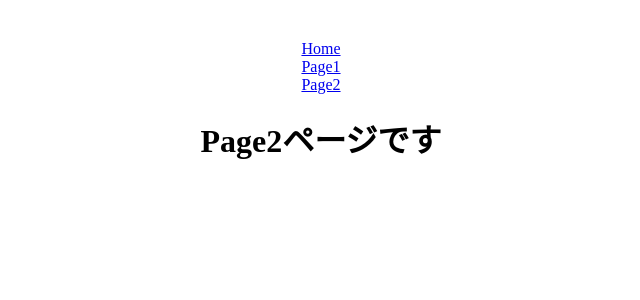
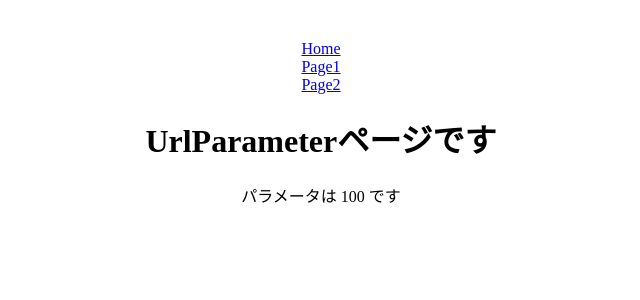
Before and after one commit to Hauru427/React-Router, a React (Vite) app: page /page2/100 in a window 1280 px wide. Shown: the top 300 px of the page, without its empty margins (319-959 px from the left). Built offline with nearby package versions, Linux system fonts and the light colour scheme.

Commit message:
URLパラメータ

```diff
--- /dev/null
+++ b/src/ UrlParameter.tsx
@@ -0,0 +1,11 @@
+import { useParams } from "react-router-dom";
+
+export const UrlParameter = () => {
+    const { id } = useParams();
+    return (
+        <div>
+            <h1> UrlParameterページです</h1>
+            <p>パラメータは {id} です</p>
+        </div>
+    );
+};
--- a/src/Page2.tsx
+++ b/src/Page2.tsx
@@ -1,7 +1,10 @@
+import { Link } from "react-router-dom";
+
 export const Page2 = () => {
     return (
         <div>
             <h1>Page2ページです</h1>
+            <Link to="/page2/100">URL Parameter</Link>
         </div>
     );
 };
--- /dev/null
+++ b/src/router/Page2Routes.tsx
@@ -0,0 +1,15 @@
+import { UrlParameter } from "../ UrlParameter";
+import { Page2 } from "../Page2";
+
+export const page2Routes = [
+    {
+        path: "/",
+        exact: true,
+        children: <Page2 />
+    },
+    {
+        path: "/:id",
+        exact: false,
+        children: <UrlParameter />
+    },
+];
--- a/src/router/Router.tsx
+++ b/src/router/Router.tsx
@@ -1,7 +1,7 @@
 import { Switch, Route } from "react-router-dom";
 import { Home } from "../Home";
-import { Page2 } from "../Page2";
 import { page1Routes } from "./Page1Routes";
+import { page2Routes } from "./Page2Routes";
 
 
 export const Router = () => {
@@ -23,8 +23,18 @@
                     ))}
                 </Switch>
             )} />
-            <Route path="/page2">
-                <Page2 />
-            </Route>
+            <Route path="/page2" render={( { match: { url } }) => (
+                <Switch>
+                    {page2Routes.map((route) => (
+                        <Route
+                            key={route.path}
+                            exact={route.exact}
+                            path={`${url}${route.path}`}
+                        >
+                            {route.children}
+                        </Route>
+                    ))}
+                </Switch>
+            )} />
         </Switch>
     )}
```
